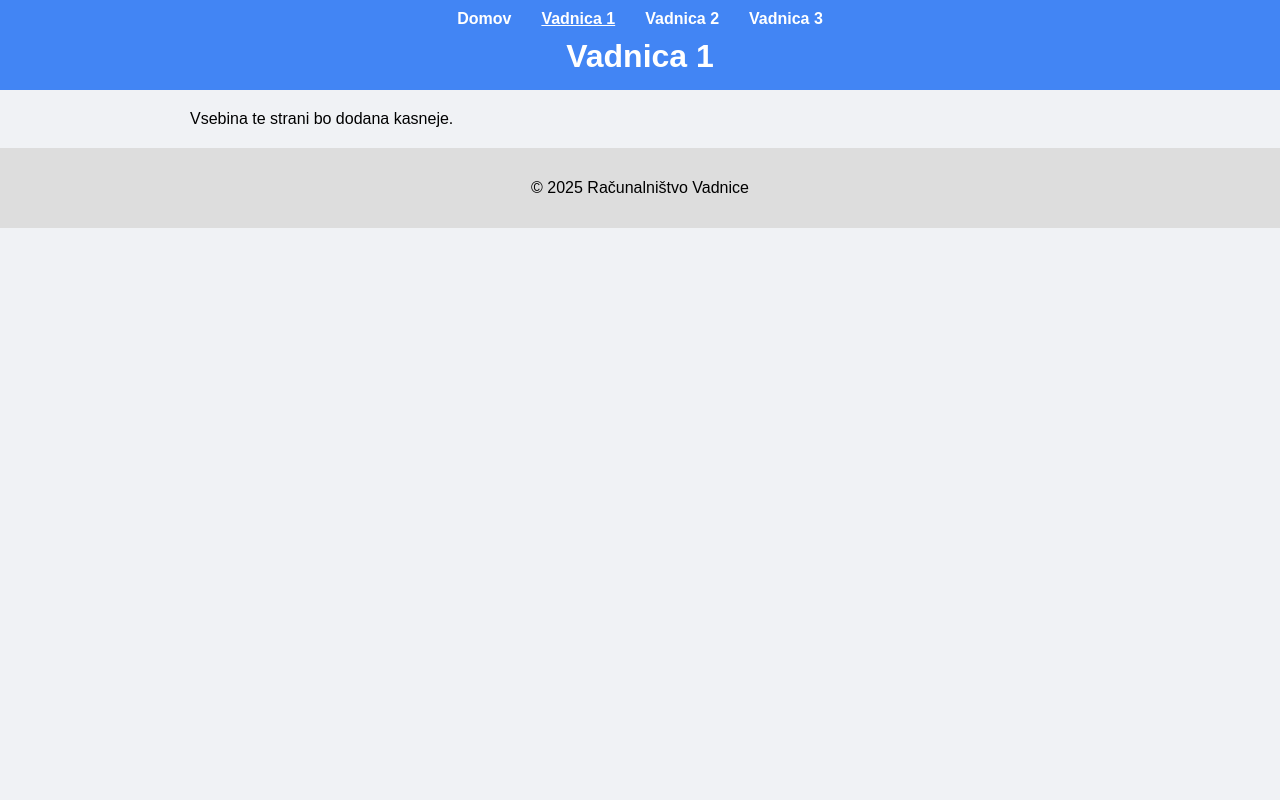
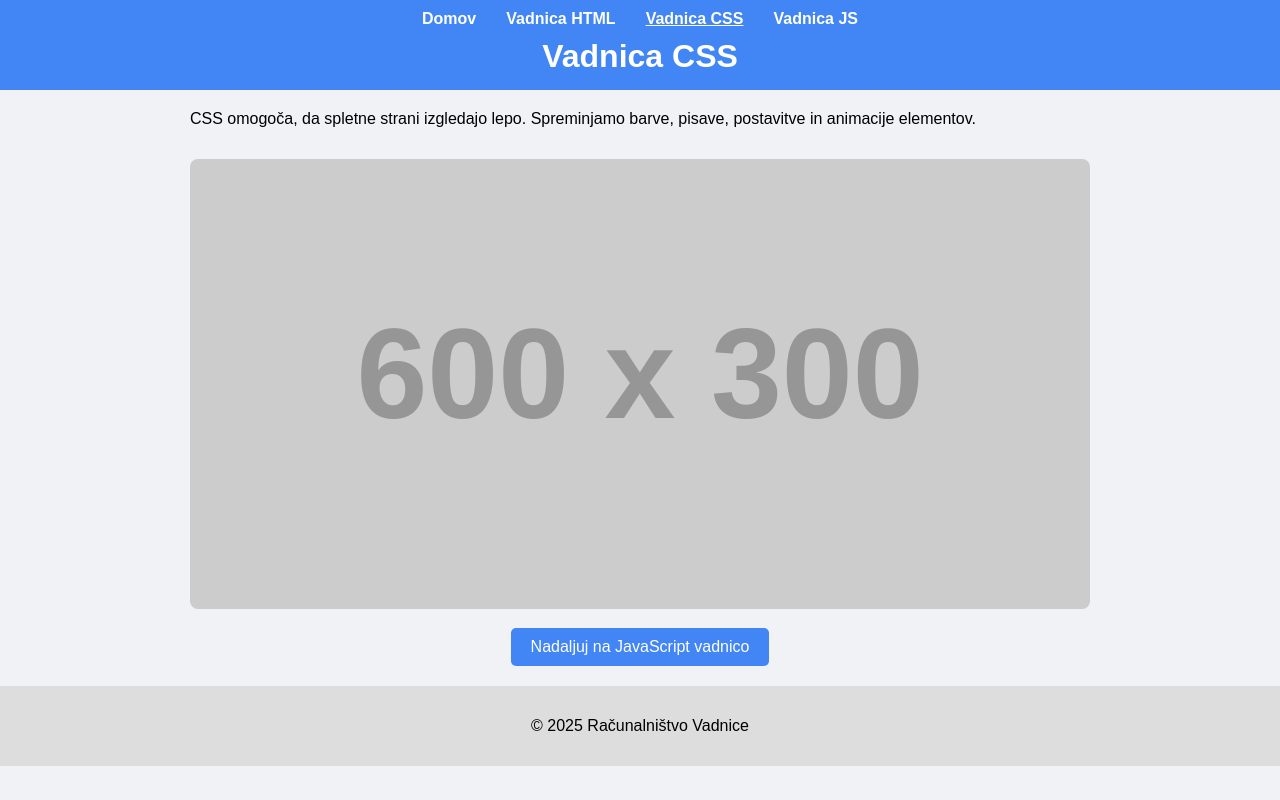
Before and after one commit to slivnikrok-ux/racunalnistvo, a plain HTML site: page page3.html in a window 1280 px wide. Drawn offline with Linux system fonts and the light colour scheme; placeholder pictures from the web are drawn by us.

Commit message:
Update page3.html

```diff
--- a/page3.html
+++ b/page3.html
@@ -3,7 +3,7 @@
 <head>
   <meta charset="UTF-8">
   <meta name="viewport" content="width=device-width, initial-scale=1.0">
-  <title>Vadnica 1</title>
+  <title>Vadnica CSS</title>
   <link rel="stylesheet" href="style.css">
 </head>
 <body>
@@ -11,16 +11,22 @@
     <nav>
       <ul class="menu">
         <li><a href="index.html">Domov</a></li>
-        <li><a href="page2.html" class="active">Vadnica 1</a></li>
-        <li><a href="page3.html">Vadnica 2</a></li>
-        <li><a href="page4.html">Vadnica 3</a></li>
+        <li><a href="page2.html">Vadnica HTML</a></li>
+        <li><a href="page3.html" class="active">Vadnica CSS</a></li>
+        <li><a href="page4.html">Vadnica JS</a></li>
       </ul>
     </nav>
-    <h1>Vadnica 1</h1>
+    <h1>Vadnica CSS</h1>
   </header>
 
   <main>
-    <p>Vsebina te strani bo dodana kasneje.</p>
+    <section class="intro">
+      <p>CSS omogoča, da spletne strani izgledajo lepo. Spreminjamo barve, pisave, postavitve in animacije elementov.</p>
+      <img src="https://via.placeholder.com/600x300?text=CSS" alt="CSS Vadnica" class="main-img">
+      <div class="buttons">
+        <a href="page4.html" class="btn">Nadaljuj na JavaScript vadnico</a>
+      </div>
+    </section>
   </main>
 
   <footer>
```
